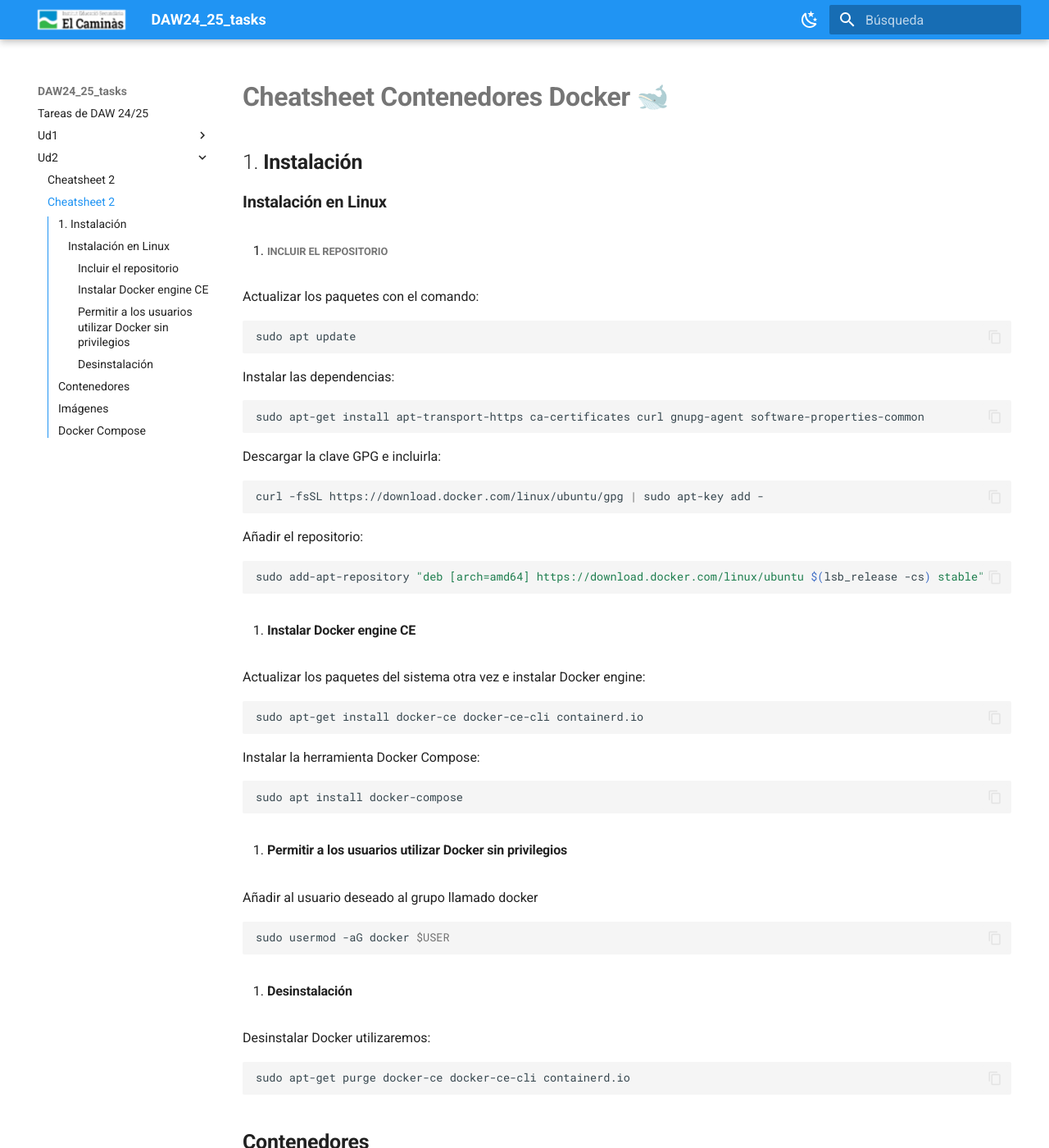
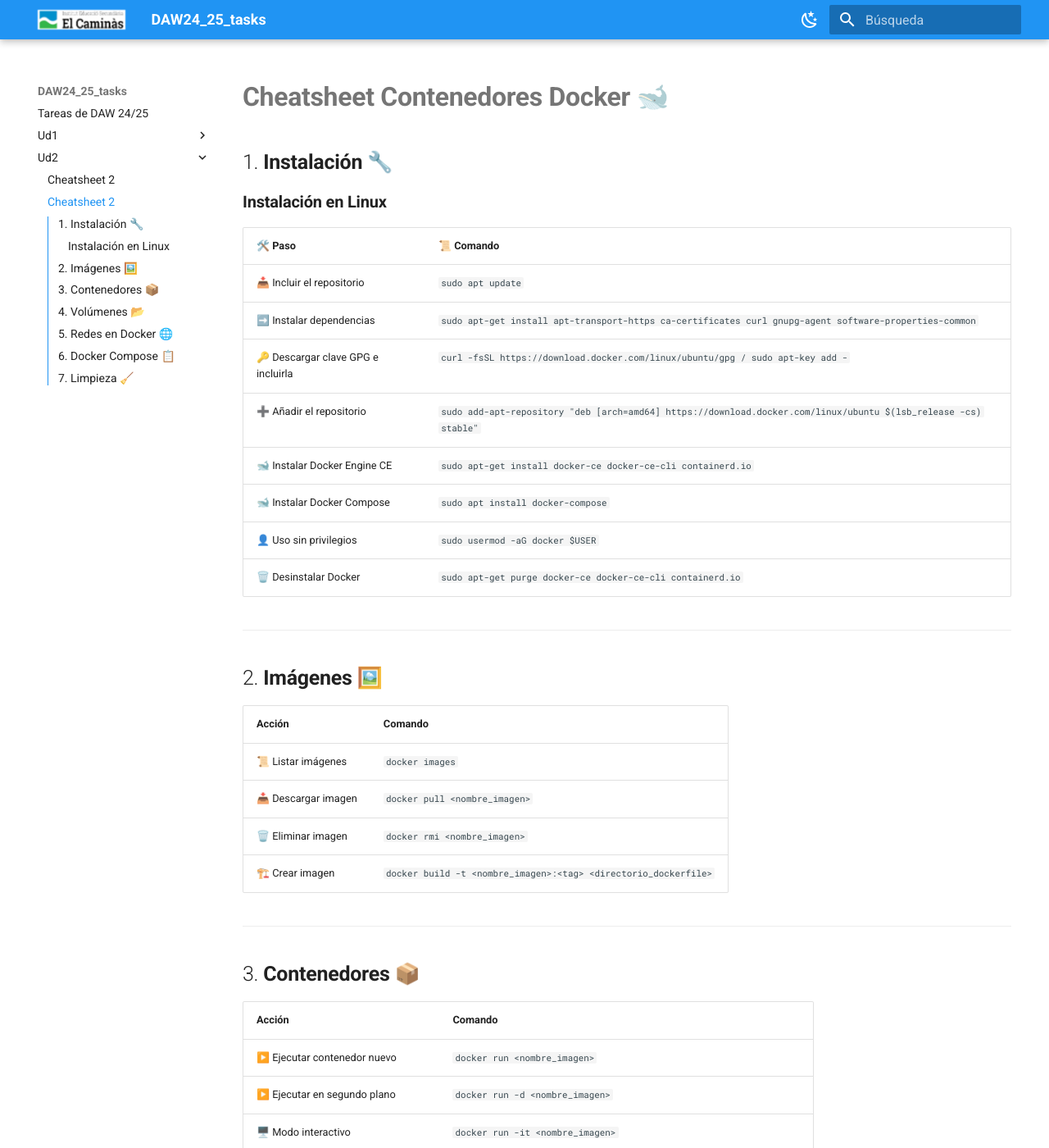
Before and after one commit to jmunozji/DAW24_25_tasks, an MkDocs documentation site: the page built from docs/Ud2/Ch2_RPE.md, in a window 1280 px wide and 1400 px high. Shown: the whole window at 82% size. Built offline with MkDocs 1.6.1 and Material for MkDocs 9.7.7, drawn with Linux system fonts in a browser that asks for light colours; some of the changed text lies outside the part shown.

Commit message:
Cheatsheet acabada

````diff
--- a/docs/Ud2/Ch2_RPE.md
+++ b/docs/Ud2/Ch2_RPE.md
@@ -4,200 +4,98 @@
 
 # **Cheatsheet Contenedores Docker** 🐋
 
-## 1. **Instalación**
+## 1. **Instalación** 🔧
 
 ### **Instalación en Linux**
 
-1. ##### Incluir el repositorio
+| 🛠️ Paso                           | 📜 Comando                                                                                                          |
+|------------------------------------|---------------------------------------------------------------------------------------------------------------------|
+| 📥 Incluir el repositorio          | ```sudo apt update```                                                                                               |
+| ➡️ Instalar dependencias           | ```sudo apt-get install apt-transport-https ca-certificates curl gnupg-agent software-properties-common```          |
+| 🔑 Descargar clave GPG e incluirla | ```curl -fsSL https://download.docker.com/linux/ubuntu/gpg / sudo apt-key add -```                                  |
+| ➕ Añadir el repositorio            | ```sudo add-apt-repository "deb [arch=amd64] https://download.docker.com/linux/ubuntu $(lsb_release -cs) stable"``` |
+| 🐋 Instalar Docker Engine CE       | ```sudo apt-get install docker-ce docker-ce-cli containerd.io```                                                    |
+| 🐋 Instalar Docker Compose         | ```sudo apt install docker-compose```                                                                               |
+| 👤 Uso sin privilegios             | ```sudo usermod -aG docker $USER```                                                                                 |
+| 🗑️ Desinstalar Docker             | ```sudo apt-get purge docker-ce docker-ce-cli containerd.io```                                                      |
 
-Actualizar los paquetes con el comando:
+---
 
-```bash
-sudo apt update
-```
+## 2. **Imágenes** 🖼️
 
-Instalar las dependencias:
+| Acción                  | Comando                                         |
+|-------------------------|-------------------------------------------------|
+| 📜 Listar imágenes      | ```docker images```                            |
+| 📥 Descargar imagen     | ```docker pull <nombre_imagen>```              |
+| 🗑️ Eliminar imagen      | ```docker rmi <nombre_imagen>```               |
+| 🏗️ Crear imagen         | ```docker build -t <nombre_imagen>:<tag> <directorio_dockerfile>``` |
 
-```bash
-sudo apt-get install apt-transport-https ca-certificates curl gnupg-agent software-properties-common
-```
+---
 
-Descargar la clave GPG e incluirla:
+## 3. **Contenedores** 📦
 
-```bash
-curl -fsSL https://download.docker.com/linux/ubuntu/gpg | sudo apt-key add -
-```
+| Acción                               | Comando                                                      |
+|--------------------------------------|--------------------------------------------------------------|
+| ▶️ Ejecutar contenedor nuevo         | ```docker run <nombre_imagen>```                             |
+| ▶️ Ejecutar en segundo plano         | ```docker run -d <nombre_imagen>```                          |
+| 🖥️ Modo interactivo                  | ```docker run -it <nombre_imagen>```                         |
+| 🔌 Asignar puerto                    | ```docker run -p <puerto_local>:<puerto_contenedor> <nombre_imagen>``` |
+| 📜 Listar contenedores activos       | ```docker ps```                                              |
+| 📜 Listar todos los contenedores     | ```docker ps -a```                                         |
+| 🕵️ Inspeccionar contenedor           | ```docker inspect <id_contenedor>```                        |
+| 📝 Mostrar logs                      | ```docker logs <id_contenedor>```                           |
+| 🔄 Iniciar contenedor detenido       | ```docker start <nombre_contenedor>```                      |
+| ⏹️ Detener contenedor                | ```docker stop <nombre_contenedor>```                       |
+| 🗑️ Eliminar contenedor               | ```docker rm <id_contenedor>```                             |
+| ⌨️ Ejecutar comando en contenedor    | ```docker exec -it <nombre_contenedor> <comando>```        |
+| 🔄 Reiniciar contenedor              | ```docker restart <nombre_contenedor>```                   |
 
-Añadir el repositorio:
+---
 
-```bash
-sudo add-apt-repository "deb [arch=amd64] https://download.docker.com/linux/ubuntu $(lsb_release -cs) stable"
-```
+## 4. **Volúmenes** 📂
 
-2. #### Instalar Docker engine CE
+| Acción                              | Comando                                                      |
+|-------------------------------------|--------------------------------------------------------------|
+| ➕ Crear volumen                     | ```docker volume create <nombre_volumen>```                  |
+| 📂 Montar volumen                   | ```docker run -v <nombre_volumen>:<directorio_contenedor> <nombre_imagen>``` |
+| 📜 Listar volúmenes                 | ```docker volume ls```                                       |
+| 🔍 Inspeccionar volumen             | ```docker volume inspect <nombre_volumen>```                |
+| 🗑️ Eliminar volumen                 | ```docker volume rm <nombre_volumen>```                     |
 
-Actualizar los paquetes del sistema otra vez e instalar Docker engine:
+---
 
-```bash
-sudo apt-get install docker-ce docker-ce-cli containerd.io
-```
+## 5. **Redes en Docker** 🌐
 
-Instalar la herramienta Docker Compose:
+| Acción                               | Comando                                            |
+|--------------------------------------|----------------------------------------------------|
+| 📜 Listar redes                      | ```docker network ls```                            |
+| ➕ Crear red                          | ```docker network create <nombre_red>```          |
+| 🗑️ Eliminar red                      | ```docker network rm <nombre_red>```               |
+| 🔌 Conectar contenedor a red         | ```docker run --network <nombre_red> <nombre_imagen>``` |
 
-```bash
-sudo apt install docker-compose
-```
+---
 
-3. #### Permitir a los usuarios utilizar Docker sin privilegios
+## 6. **Docker Compose** 📋
 
-Añadir al usuario deseado al grupo llamado docker
+| Acción                                    | Comando                                 |
+|-------------------------------------------|-----------------------------------------|
+| ▶️ Iniciar servicios                      | ```docker-compose up```                 |
+| ▶️ Iniciar en segundo plano               | ```docker-compose up -d```              |
+| 🔄 Reconstruir y reiniciar servicios      | ```docker-compose up --build```         |
+| ⏹️ Detener servicios                     | ```docker-compose stop```                |
+| 🗑️ Eliminar servicios                    | ```docker-compose down```                |
+| 🗑️ Eliminar servicios y volúmenes        | ```docker-compose down -v```            |
+| 📜 Ver logs de servicios                  | ```docker-compose logs```                |
 
-```bash
-sudo usermod -aG docker $USER
-```
+---
 
-4. #### Desinstalación
+## 7. **Limpieza** 🧹
 
-Desinstalar Docker utilizaremos:
+| Acción                             | Comando                       |
+|------------------------------------|-------------------------------|
+| 🗑️ Eliminar objetos sin uso       | ```docker system prune```     |
+| 🗑️ Eliminar contenedores parados  | ```docker container prune```  |
+| 🗑️ Eliminar imágenes no usadas    | ```docker image prune```      |
+| 🗑️ Eliminar volúmenes no usados   | ```docker volume prune```     |
 
-```bash
-sudo apt-get purge docker-ce docker-ce-cli containerd.io
-```
-
-## **Contenedores**
-
-Ejecutar un nuevo contenedor:
-
-```bash
-docker run <nombre_imagen>
-```
-
-Ejecutar un nuevo contenedor en segundo plano:
-
-```bash
-docker run -d <nombre_imagen>
-```
-
-Listar contenedores en ejecución:
-
-```bash
-docker ps
-```
-
-Listar todos los contenedores (incluidos los detenidos):
-
-```bash
-docker ps -a
-```
-
-Detener un contenedor:
-
-```bash
-docker stop <nombre_contenedor>
-```
-
-Eliminar un contenedor:
-
-```bash
-
-```
-
-Ejecutar un comando en un contenedor en ejecución:
-
-```bash
-docker exec -it <nombre_contenedor> <comando>
-```
-
-Reiniciar un contenedor:
-
-```bash
-docker restart <nombre_contenedor>
-```
-
-## **Imágenes**
-
-Listar imágenes:
-
-```bash
-docker images
-```
-
-Descargar una image:
-
-```bash
-docker pull <nombre_imagen>
-```
-
-Eliminar une imagen:
-
-```bash
-docker rmi <nombre_imagen>
-```
-
-Crear una imagen a partir de un Dockerfile:
-
-```bash
-docker build -t <nombre_imagen>:<tag> <directorio_dockerfile>
-```
-
-## Docker Compose
-
-Iniciar servicios de docker-compose.yml:
-
-```bash
-docker-compose up
-```
-
-Detener servicios:
-
-```bash
-docker-compose down
-```
-
-Ver log de los servicios:
-
-```bash
-docker-compose logs
-```
-
-Construir imágenes antes de iniciar los servicios:
-
-```bash
-docker-compose up --build
-```
-
-
-
-```bash
-
-```
-
-
-
-```bash
-
-```
-
-
-
-```bash
-
-```
-
-
-
-```bash
-
-```
-
-
-
-```bash
-
-```
-
-
-
-```bash
-
-```
+---
````
